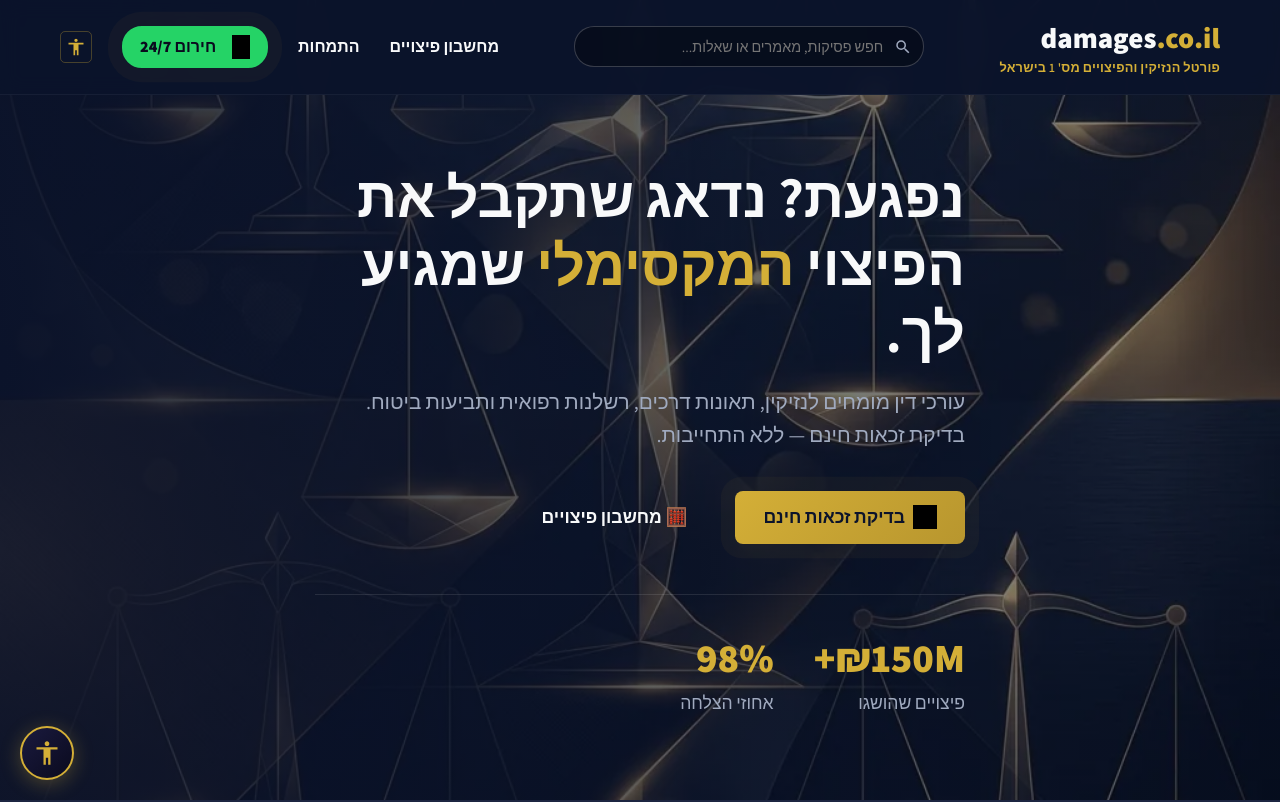
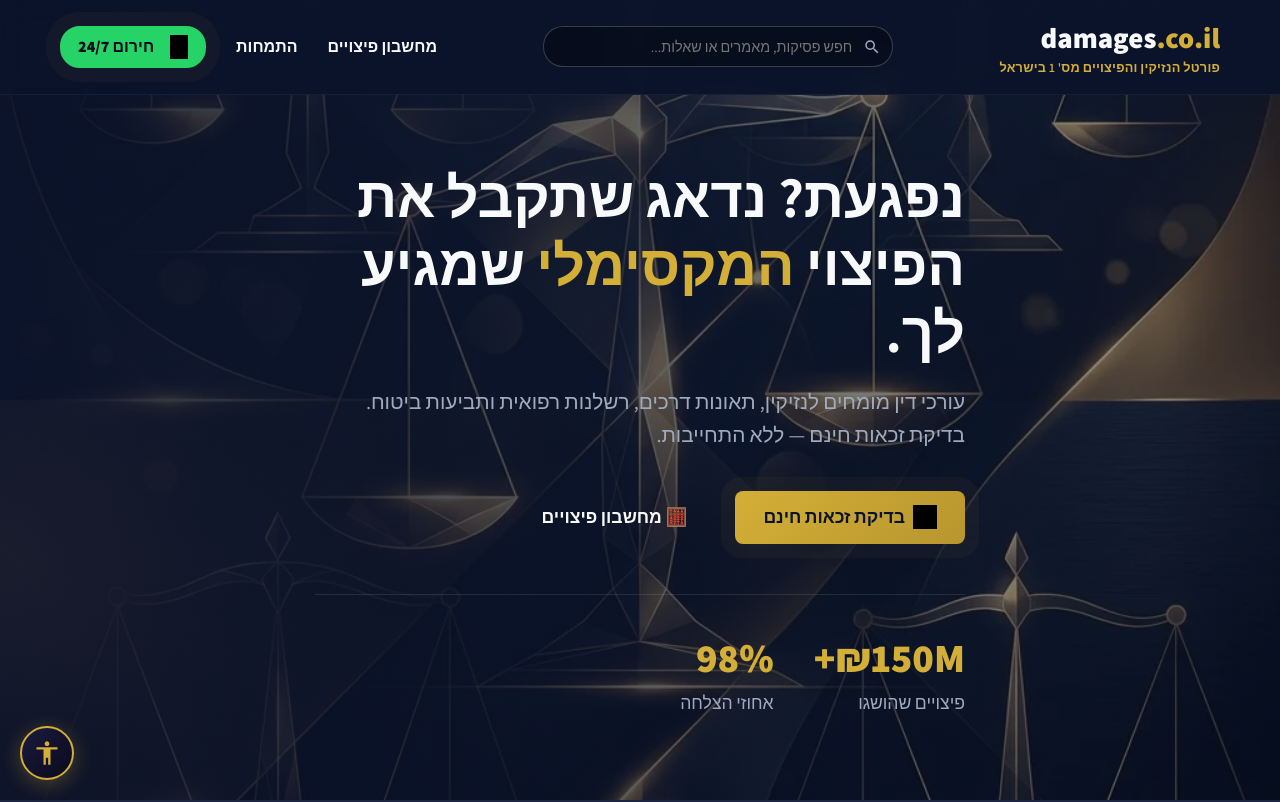
Before and after one commit to asr11/damages.co.il, a website: page public/index.html in a window 1280 px wide. Shown: the top 802 px of the page. Drawn offline with Linux system fonts and the light colour scheme; grey boxes are pictures that could not be loaded.

Commit message:
fix: remove duplicate accessibility button from header, keep floating button

```diff
--- a/public/index.html
+++ b/public/index.html
@@ -115,9 +115,6 @@
                 <a href="https://wa.me/972587008133?text=שלום%2C%20אני%20צריך%20עזרה%20דחופה%20בנושא%20נזיקין" target="_blank" class="btn btn-whatsapp pulse" style="padding: 6px 16px; font-size: 1rem; border-radius: 20px; border: 2px solid var(--whatsapp-green); background: #25D366; color: #0a0a1e; font-weight: 800; white-space: nowrap;">
                     <img src="https://upload.wikimedia.org/wikipedia/commons/6/6b/WhatsApp.svg" alt="WhatsApp" style="width:18px;vertical-align:middle;margin-left:6px;filter:brightness(0)">חירום 24/7
                 </a>
-                <button onclick="document.getElementById('a11y-panel').classList.toggle('open')" aria-label="פתח תפריט נגישות" title="נגישות" class="accessibility-icon" style="color: var(--accent-gold); display: flex; align-items: center; padding: 5px; border: 1px solid rgba(212, 175, 55, 0.3); border-radius: 5px; background: none; cursor: pointer;">
-                    <svg width="20" height="20" viewBox="0 0 24 24" fill="currentColor" role="img" aria-label="אייקון נגישות"><path d="M12 2c1.1 0 2 .9 2 2s-.9 2-2 2-2-.9-2-2 .9-2 2-2zm9 7h-6v13h-2v-6h-2v6H9V9H3V7h18v2z"/></svg>
-                </button>
             </nav>
         </div>
     </header>
```
